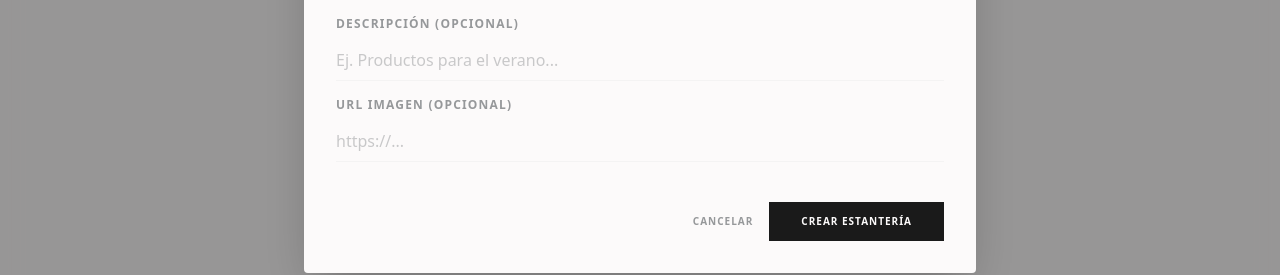
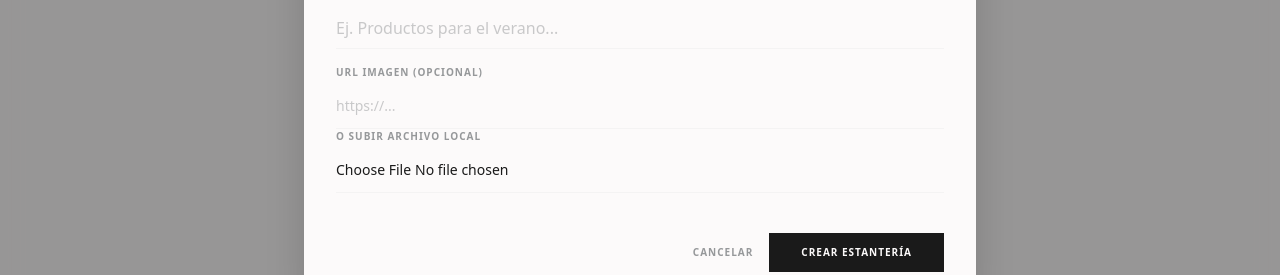
Before and after one commit to Jorge-Luis-Herrera/enchanted-vanity, a React app in the folder frontend/: page /admin/dashboard in a window 1280 px wide. Both pictures are taken after a click on the button "+ NUEVA ESTANTERÍA". Shown: the part 353-628 px from the top of the page. Built offline with nearby package versions, Linux system fonts and the light colour scheme; no server answers; the HTML template or start-up script is replaced by a standard one.

Commit message:
Puto el que lo lea 7.0

```diff
--- a/frontend/src/pages/Proveedor/Dashboard.jsx
+++ b/frontend/src/pages/Proveedor/Dashboard.jsx
@@ -29,6 +29,7 @@ const Dashboard = () => {
   const [newShelfName, setNewShelfName] = useState("");
   const [newShelfDesc, setNewShelfDesc] = useState("");
   const [newShelfImg, setNewShelfImg] = useState("");
+  const [shelfFile, setShelfFile] = useState(null);
 
   useEffect(() => {
     fetchData();
@@ -56,15 +57,20 @@ const Dashboard = () => {
     e.preventDefault();
     if (!newShelfName.trim()) return;
     setIsUploading(true);
+    const fd = new FormData();
+    fd.append('nombre', newShelfName);
+    fd.append('descripcion', newShelfDesc);
+    fd.append('imagen_url', newShelfImg);
+    if (shelfFile) fd.append('file', shelfFile);
+
     try {
-      await api.post('/estanterias', {
-        nombre: newShelfName,
-        descripcion: newShelfDesc,
-        imagen_url: newShelfImg
+      await api.post('/estanterias', fd, {
+        headers: { 'Content-Type': 'multipart/form-data' },
       });
       setNewShelfName("");
       setNewShelfDesc("");
       setNewShelfImg("");
+      setShelfFile(null);
       setIsShelfModalOpen(false);
       fetchData();
     } catch (error) {
@@ -380,14 +386,25 @@ const Dashboard = () => {
               className="w-full border-b border-grey-light/30 py-2 focus:outline-none focus:border-pink-primary transition-colors bg-transparent placeholder-grey-light/50 mb-4 text-text-primary"
               placeholder="Ej. Productos para el verano..."
             />
-            <label className="block text-xs uppercase tracking-widest text-grey-medium mb-2 font-bold">URL Imagen (Opcional)</label>
+            <div>
+              <label className="text-[10px] uppercase tracking-widest font-bold text-grey-medium mb-1 block">URL Imagen (Opcional)</label>
               <input
                 type="text"
                 value={newShelfImg}
                 onChange={(e) => setNewShelfImg(e.target.value)}
-              className="w-full border-b border-grey-light/30 py-2 focus:outline-none focus:border-pink-primary transition-colors bg-transparent placeholder-grey-light/50 text-text-primary"
+                className="w-full border-b border-grey-light/30 py-3 focus:border-pink-primary outline-none transition-colors text-sm font-light bg-transparent text-text-primary"
                 placeholder="https://..."
               />
+            </div>
+            <div>
+              <label className="text-[10px] uppercase tracking-widest font-bold text-grey-medium mb-1 block">O subir archivo local</label>
+              <input
+                type="file"
+                accept="image/*"
+                onChange={(e) => setShelfFile(e.target.files?.[0] || null)}
+                className="w-full border-b border-grey-light/30 py-3 focus:border-pink-primary outline-none transition-colors text-sm font-light bg-transparent text-text-primary cursor-pointer"
+              />
+            </div>
           </div>
           <div className="flex justify-end gap-4 pt-4">
             <button
```
Also changed, not shown: 1 other file (tests, documents, lock files or other folders). Lines whose indentation alone changed are shown as unchanged.
